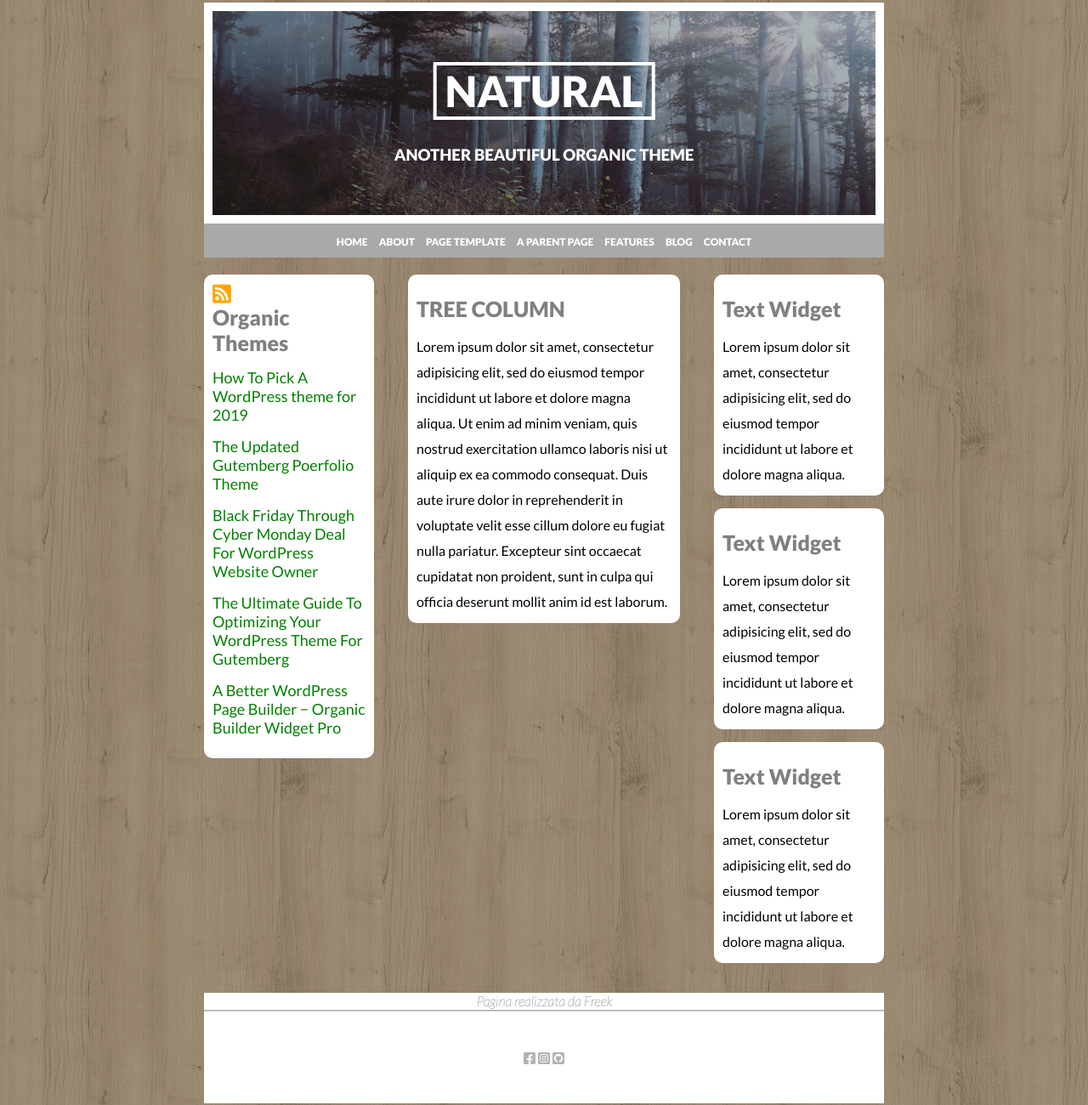
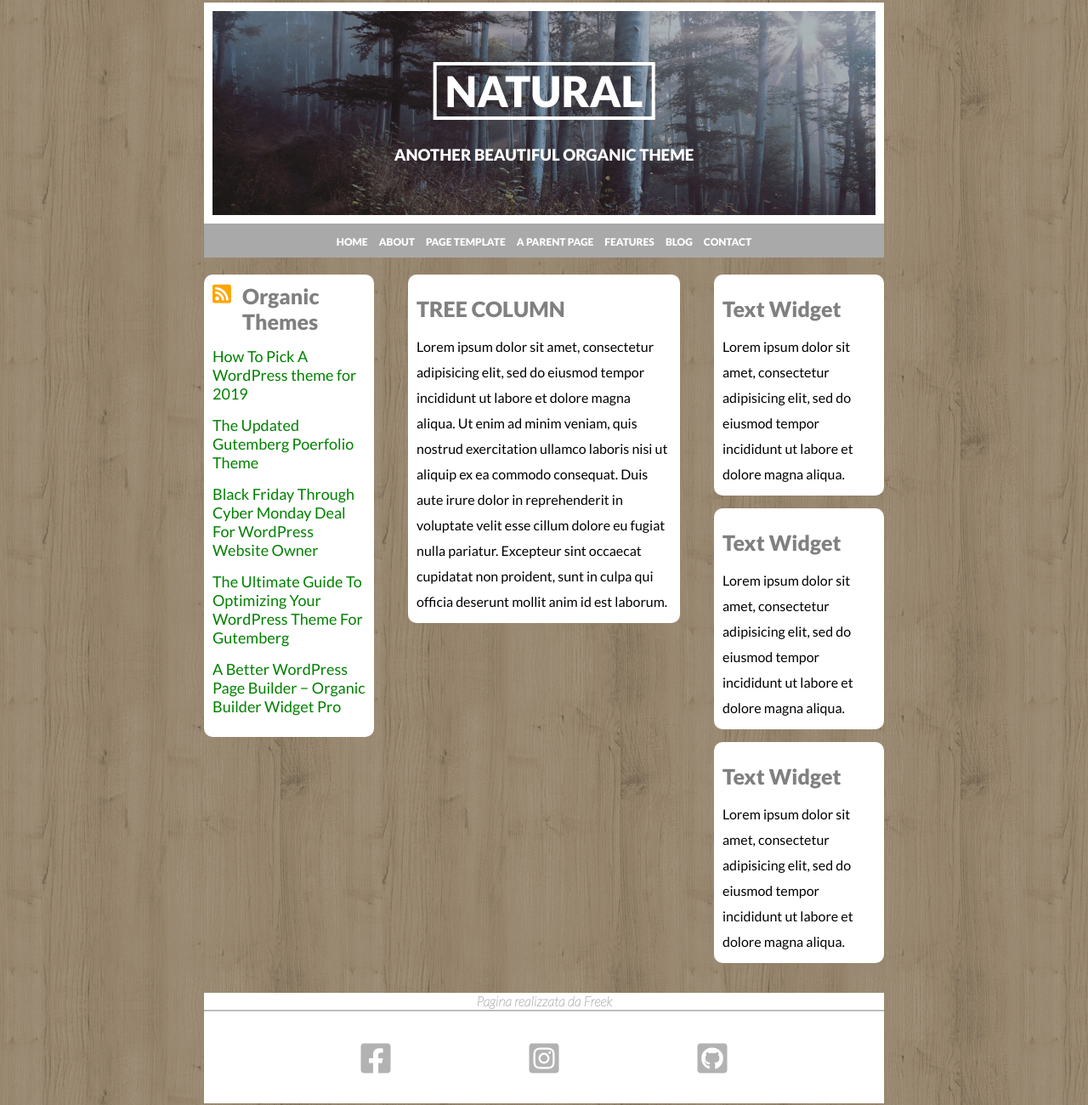
Before and after one commit to FreekAlberti/htmlcss-wp, a plain HTML site: page index.html in a window 1280 px wide. Shown: the part 17-1317 px from the top of the page at 85% size. Drawn offline with Linux system fonts and the light colour scheme.

Commit message:
Icone corrette

```diff
--- a/css/style.css
+++ b/css/style.css
@@ -103,9 +103,12 @@ section::after {
 }
 
 .titolo-box1 > h3 {
+  width: 70%;
   font-size: 25px;
   color: gray;
   display: inline-block;
+  vertical-align: top;
+  margin-left: 10px;
 }
 
 .fa-rss-square {
@@ -167,16 +170,13 @@ hr {
   text-align: center;
 }
 
-/* .social::after {
-  content: "";
-  display: table;
-  clear: both;
-} */
-
 .facebook, .instagram, .github {
   color: rgba(0, 0, 0, 0.3);
+  font-size: 40px;
   display: inline-block;
-  /* float: left; */
   line-height: 110px;
-  text-align: center;
 }
+
+.fa-github-square, .fa-instagram-square, .fa-facebook-square {
+  padding: 20px 80px;
+}
```
